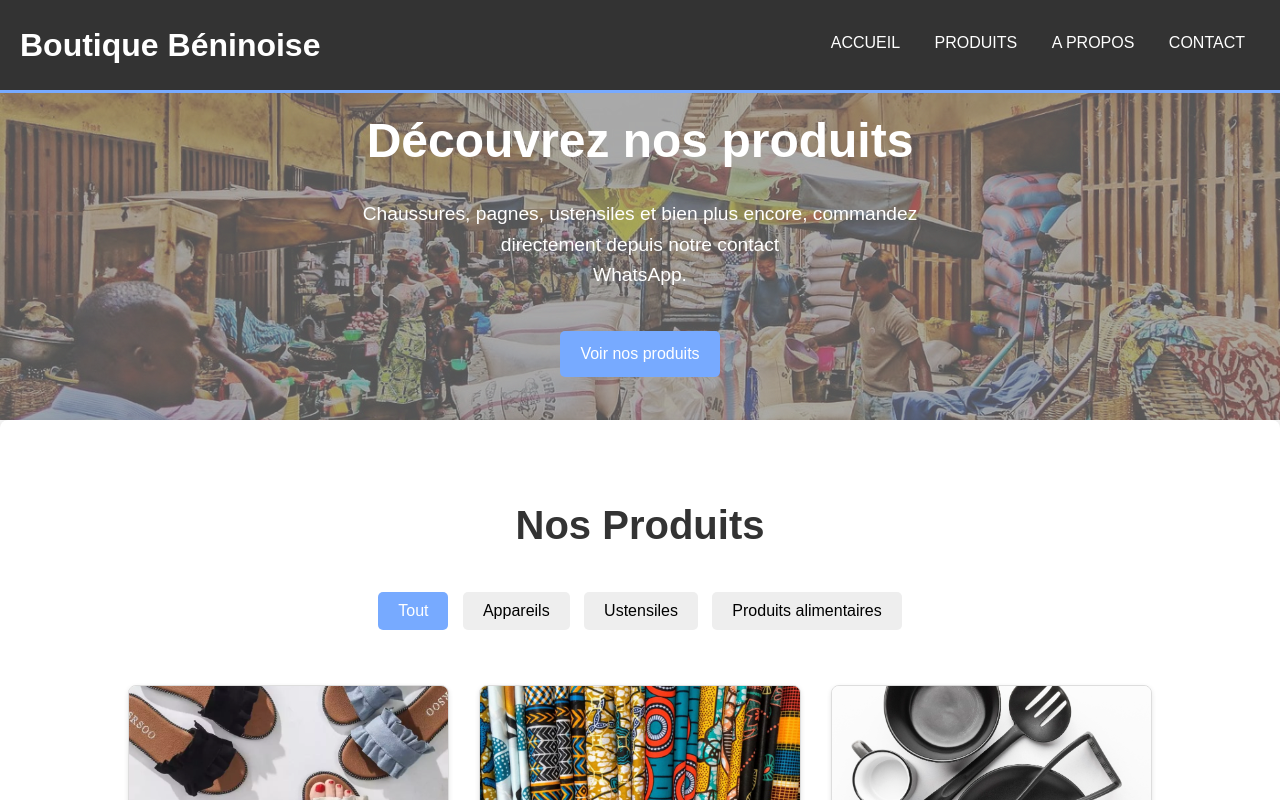
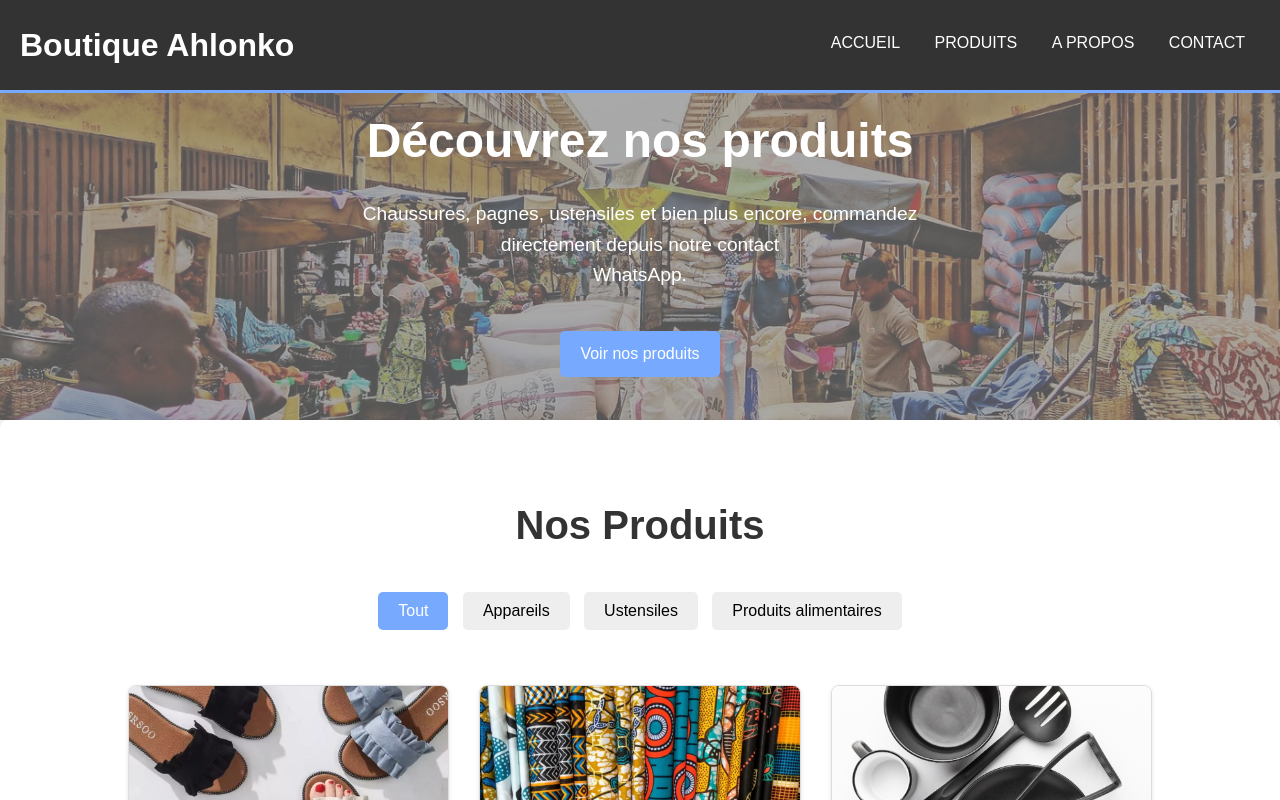
Before and after one commit to Maurel-crypto/site-vitrine, a plain HTML site: page index.html in a window 1280 px wide. Shown: the top 800 px of the page. Drawn offline with Linux system fonts and the light colour scheme.

Commit message:
update index.html
modification du nom de la boutique

```diff
--- a/index.html
+++ b/index.html
@@ -11,7 +11,7 @@
 <body>
     <header>
         <div class="containe">
-            <h1>Boutique Béninoise</h1>
+            <h1>Boutique Ahlonko</h1>
             <nav id="main-nav">
                 <ul>
                     <li><a href="index.html">Accueil</a></li><hr class="ligne">
@@ -168,7 +168,7 @@
     <section id="apropos">
         <div class="container">
             <h2>À Propos de Notre Boutique</h2>
-            <p>Boutique Béninoise un petit commerce familial spécialisé dans le commerce. Nous servons avec amour et qualité. Qu'est que vous attendez ? Passez votre commande !</p>
+        <p>Boutique Ahlonko un petit commerce familial spécialisé dans le commerce. Nous servons avec amour et qualité. Qu'est que vous attendez ? Passez votre commande !</p>
         </div>
     </section>
 
```
